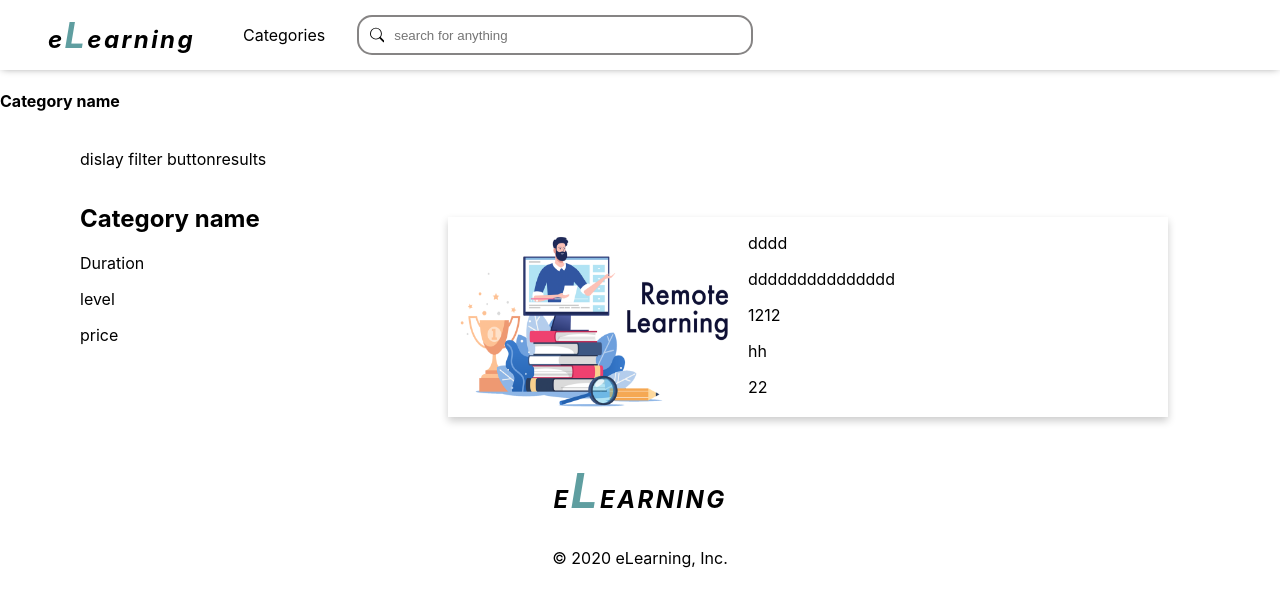
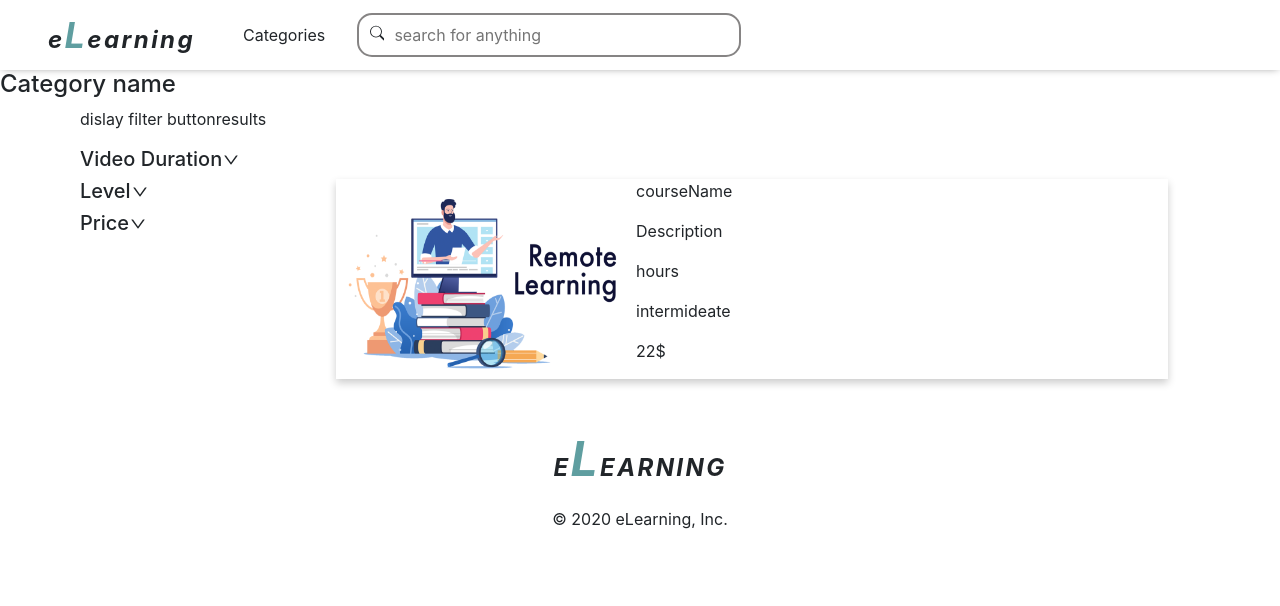
Before and after one commit to SathwikaGone/JobPortal, a React (Create React App) app: page / in a window 1280 px wide. Shown: the top 606 px of the page. Built offline with nearby package versions, Linux system fonts and the light colour scheme.

Commit message:
commit filter modifications

```diff
--- a/src/Components/Category.js
+++ b/src/Components/Category.js
@@ -19,11 +19,11 @@ export default function Category() {
         <section className="sectionClass">
           <CourseCard
             pp=""
-            courseName="dddd"
-            shortDescription="ddddddddddddddd"
-            hours="1212"
-            level="hh"
-            price="22"
+            courseName="courseName"
+            shortDescription="Description"
+            hours="hours"
+            level="intermideate"
+            price="22$"
           />
         </section>
       </div>
--- a/src/Components/Category.scss
+++ b/src/Components/Category.scss
@@ -5,10 +5,10 @@
 }
 
 .asideClass {
-  width: 30%;
+  width: 20%;
 }
 
 .sectionClass {
-  width: 70%;
+  width: 80%;
   //   background-color: aqua;
 }
--- a/src/Components/Checkbox.js
+++ b/src/Components/Checkbox.js
@@ -1,10 +1,10 @@
 import React from "react";
-
-export default function Checkbox({ name, id }) {
+import "./Filter.scss";
+export default function Checkbox({ name, id, displayname }) {
   return (
-    <React.Fragment>
-      <input type="checkbox" id={id} name={name} />
-      <label for={name}>{name}</label>
-    </React.Fragment>
+    <label for={name} className="displayBlock">
+      <input className="displayInput" type="checkbox" id={id} name={name} />
+      {displayname}
+    </label>
   );
 }
--- a/src/Components/Filter.js
+++ b/src/Components/Filter.js
@@ -1,12 +1,67 @@
-import React from "react";
+import React, { useState } from "react";
+import Checkbox from "./Checkbox";
+
+import { Collapse } from "react-bootstrap";
+import "bootstrap/dist/css/bootstrap.min.css";
+import { AiOutlineDown } from "react-icons/ai";
 
 export default function Filter() {
+  const [openVideo, setopenVideo] = useState(false);
+  const [openLevel, setopenLevel] = useState(false);
+  const [openCost, setopenCost] = useState(false);
+
   return (
     <div>
-      <h2>Category name</h2>
-      <p>Duration</p>
-      <p>level</p>
-      <p>price</p>
+      <h5
+        onClick={() => setopenVideo(!openVideo)}
+        aria-controls="example-collapse-text"
+        aria-expanded={openVideo}
+      >
+        Video Duration
+        <AiOutlineDown size={18} />
+      </h5>
+      <Collapse in={openVideo}>
+        <div id="example-collapse-text">
+          <Checkbox id="small" name="lessthanfive" displayname="0-5 Hours" />
+          <Checkbox id="medium" name="fivetotwenty" displayname="5-20 Hours" />
+          <Checkbox id="large" name="tewntyandmore" displayname=">20 Hours" />
+        </div>
+      </Collapse>
+
+      <h5
+        onClick={() => setopenLevel(!openLevel)}
+        aria-controls="example-collapse-text"
+        aria-expanded={openLevel}
+      >
+        Level
+        <AiOutlineDown size={18} />
+      </h5>
+      <Collapse in={openLevel}>
+        <div id="example-collapse-text">
+          <Checkbox id="beginner" name="beginner" displayname="Beginner" />
+          <Checkbox
+            id="intermediate"
+            name="intermediate"
+            displayname="Intermediate"
+          />
+          <Checkbox id="expert" name="expert" displayname="Expert" />
+        </div>
+      </Collapse>
+
+      <h5
+        onClick={() => setopenCost(!openCost)}
+        aria-controls="example-collapse-text"
+        aria-expanded={openCost}
+      >
+        Price
+        <AiOutlineDown size={18} />
+      </h5>
+      <Collapse in={openCost}>
+        <div id="example-collapse-text">
+          <Checkbox id="paid" name="paid" displayname="Paid" />
+          <Checkbox id="free" name="free" displayname="Free" />
+        </div>
+      </Collapse>
     </div>
   );
 }
--- /dev/null
+++ b/src/Components/Filter.scss
@@ -0,0 +1,7 @@
+.displayBlock {
+  display: block;
+}
+
+.displayInput {
+  padding: 10px;
+}
```
